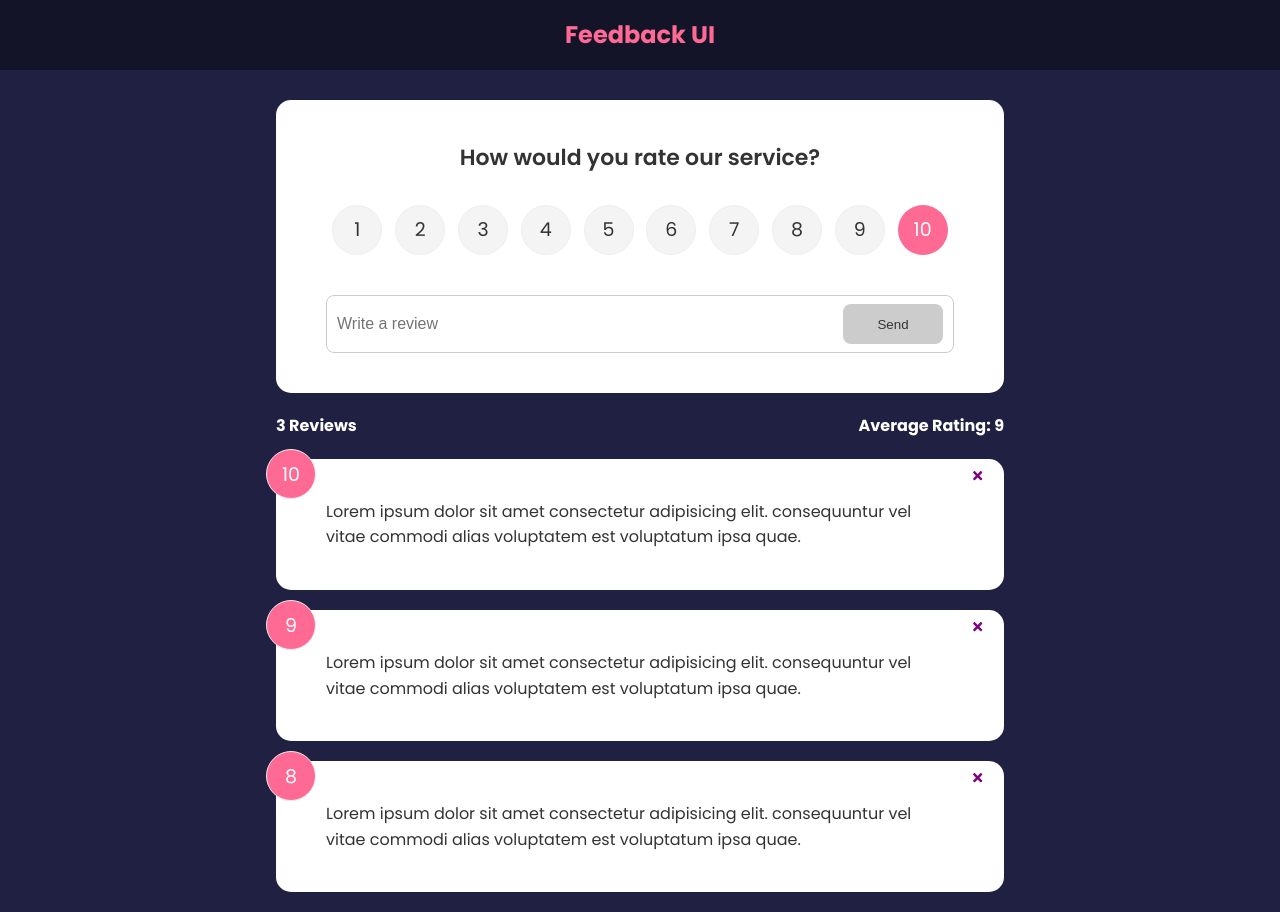
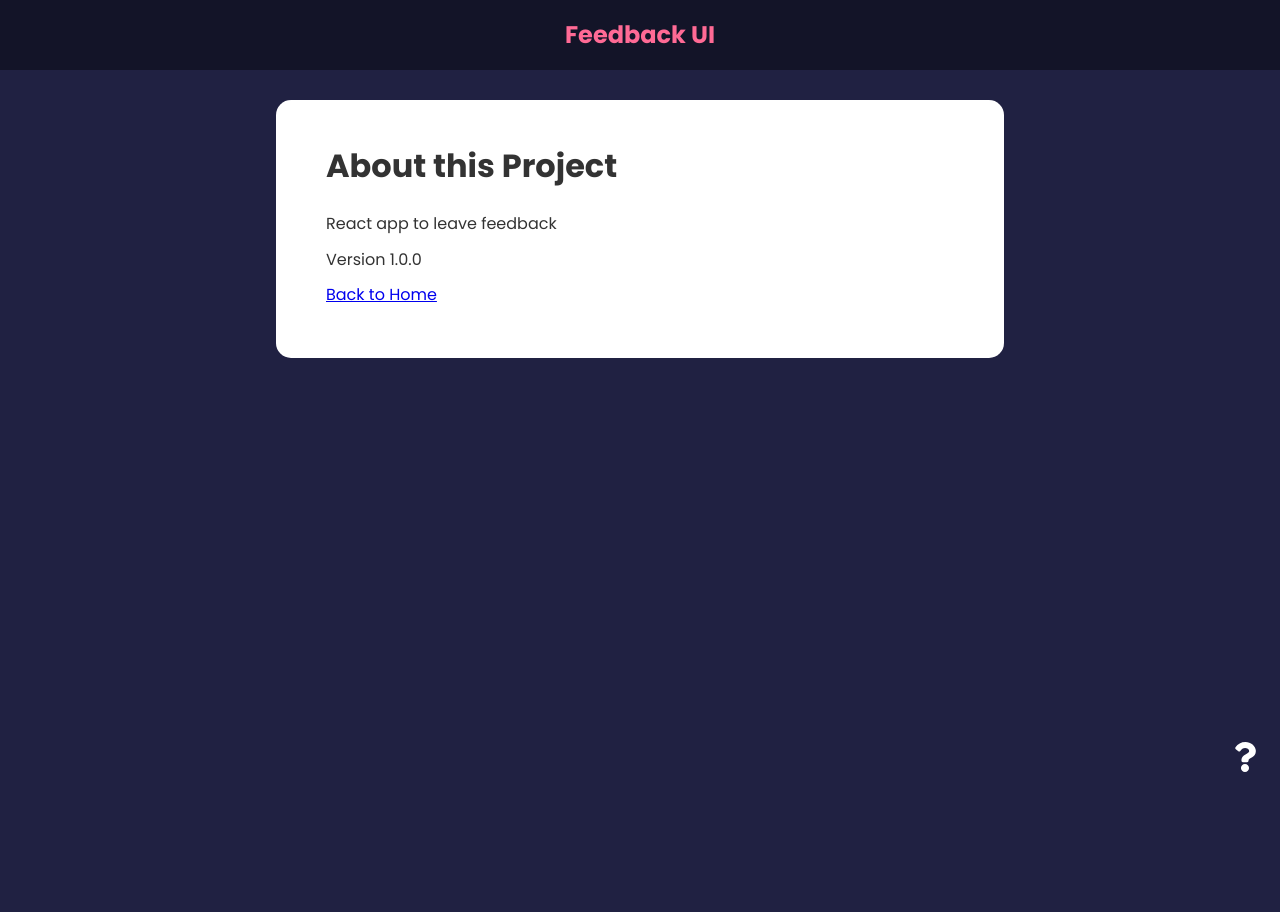
Before and after one commit to mrcruz117/traversyFeedback, a React (Create React App) app: page /about in a window 1280 px wide. After the commit the page ends 800 px from the top, so only its background shows below. Built offline with nearby package versions, Linux system fonts and the light colour scheme.

Commit message:
installed and added react-router-dom. about page and link to about page as well.

```diff
--- a/package.json
+++ b/package.json
@@ -10,6 +10,7 @@
     "react": "^17.0.2",
     "react-dom": "^17.0.2",
     "react-icons": "^4.3.1",
+    "react-router-dom": "^6.2.1",
     "react-scripts": "5.0.0",
     "uuid": "^8.3.2",
     "web-vitals": "^2.1.2"
--- a/src/App.js
+++ b/src/App.js
@@ -1,9 +1,12 @@
 import { v4 as uuidv4 } from "uuid";
+import { BrowserRouter as Router, Route, Routes } from "react-router-dom";
 import React, { useState } from "react";
 import Header from "./components/Header";
 import FeedbackList from "./components/FeedbackList";
 import FeedbackStats from "./components/FeedbackStats";
 import FeedbackForm from "./components/FeedbackForm";
+import AboutPage from "./pages/AboutPage";
+import AboutIconLink from "./components/AboutIconLink";
 
 import FeedbackData from "./data/feedbackData";
 
@@ -20,15 +23,29 @@
     setFeedback([newFeedback, ...feedback]);
   };
   return (
-    <>
+    <Router>
       <Header />
       <div className="container">
-        <FeedbackForm handleAdd={addFeedback} />
-
-        <FeedbackStats feedback={feedback} />
-        <FeedbackList feedback={feedback} handleDelete={deleteFeedback} />
+        <Routes>
+          <Route
+            exact
+            path="/"
+            element={
+              <>
+                <FeedbackForm handleAdd={addFeedback} />
+                <FeedbackStats feedback={feedback} />
+                <FeedbackList
+                  feedback={feedback}
+                  handleDelete={deleteFeedback}
+                />
+              </>
+            }
+          ></Route>
+          <Route path="/about" element={<AboutPage />} />
+        </Routes>
+        <AboutIconLink />
       </div>
-    </>
+    </Router>
   );
 }
 
--- /dev/null
+++ b/src/components/AboutIconLink.jsx
@@ -0,0 +1,10 @@
+import { FaQuestion } from "react-icons/fa";
+
+function AboutIconLink() {
+  return (
+    <div className="about-link">
+      <FaQuestion size={30} />
+    </div>
+  );
+}
+export default AboutIconLink;
--- /dev/null
+++ b/src/pages/AboutPage.jsx
@@ -0,0 +1,18 @@
+import Card from "../components/shared/Card";
+
+function AboutPage() {
+  return (
+    <Card>
+      <div className="about">
+        <h1>About this Project</h1>
+        <p>React app to leave feedback</p>
+        <p>Version 1.0.0</p>
+        <p>
+          <a href="/">Back to Home</a>
+        </p>
+      </div>
+    </Card>
+  );
+}
+
+export default AboutPage;
```
